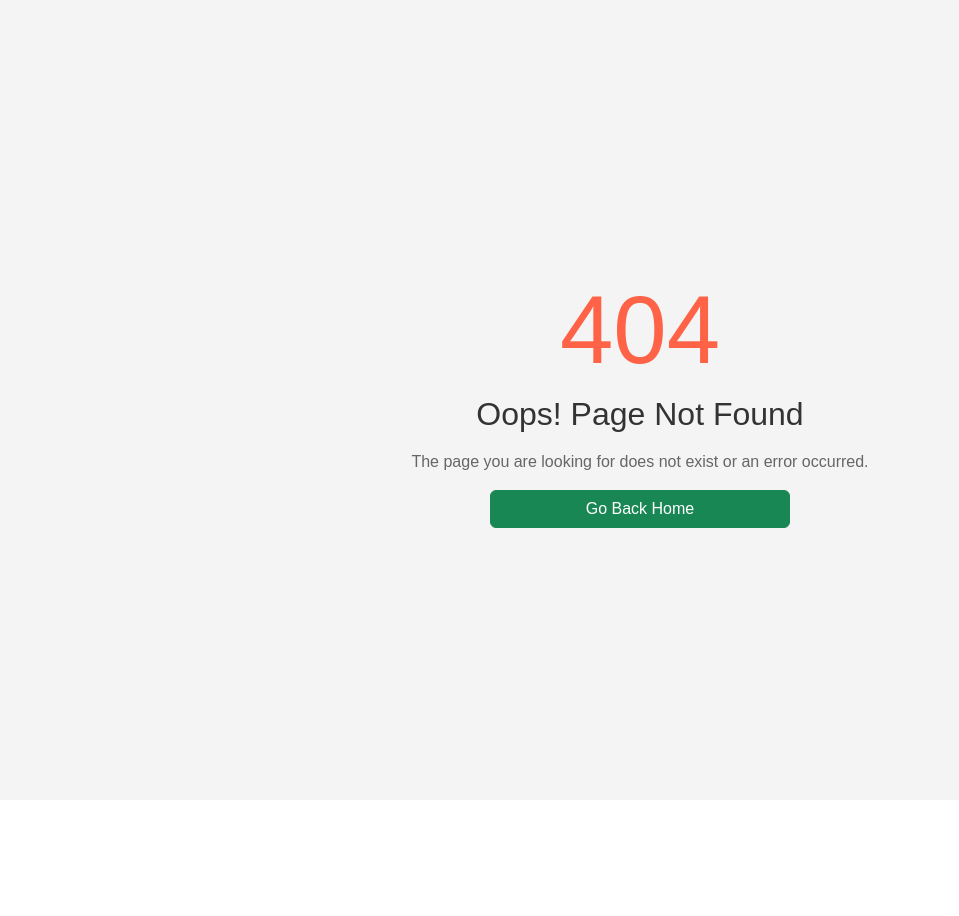
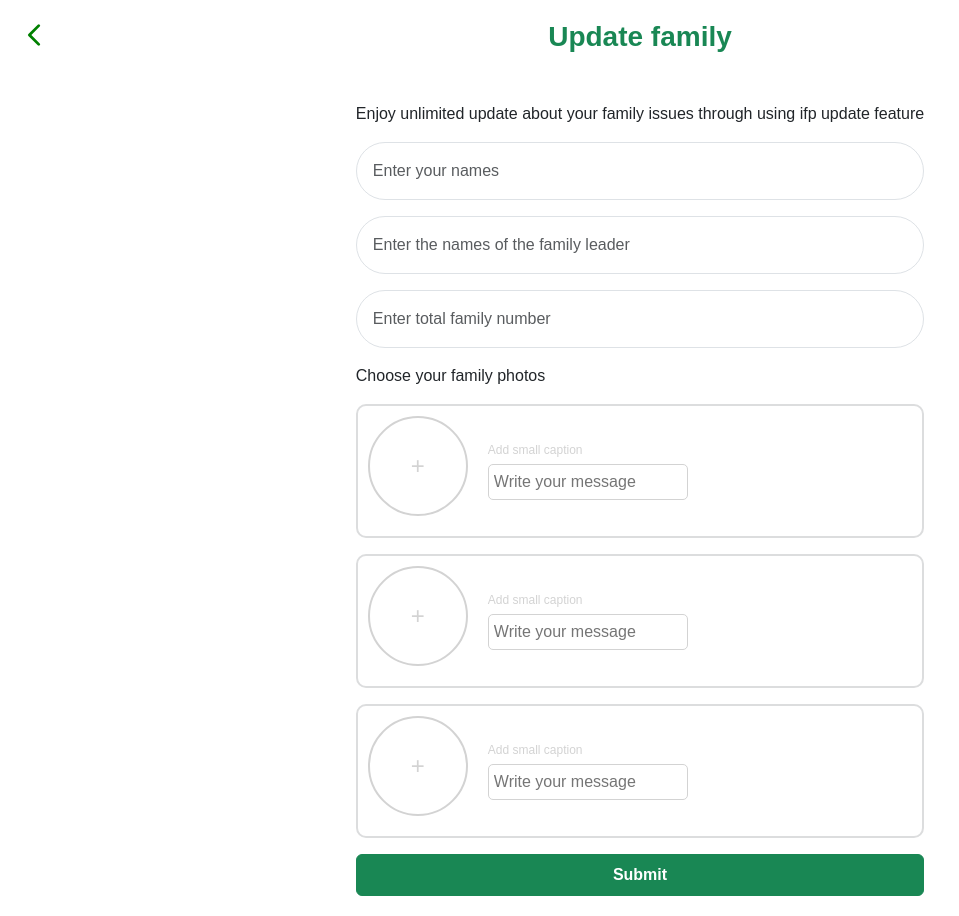
Before and after one commit to IRASUBIZA-SALY-NELSON/IFP, a React (Vite) app in the folder client/: page /family/update-family in a window 1280 px wide. Before the commit this address had no page. Shown: the whole page, without its empty margins (0-959 px from the left). Before the commit the page ends 800 px from the top, so only its background shows below. Built offline with nearby package versions, Linux system fonts and the light colour scheme.

Commit message:
Adding update family details page

```diff
--- a/client/src/App.tsx
+++ b/client/src/App.tsx
@@ -18,6 +18,7 @@ import UserProfile from "./components/UserProfile/UserProfile";
 import UserDashboard from "./components/User-dashboard/UserDashboard";
 import AuthGuard from "./components/AuthGuard/AuthGuard"; // Import the AuthGuard component
 import PageNotFound from "./components/PageNotFound/PageNotFound"; // Import PageNotFound
+import UpdateFamily from "./components/FamilyPage/UpdateFamily";
 
 const App = () => {
   const notificationDay = new Date().toLocaleDateString();
@@ -35,6 +36,7 @@ const App = () => {
           <Route path="/dashboard" element={<Dashboard />} />
           <Route path="/notifications" element={<Notification />} />
           <Route path="/about-us" element={<AboutUs />} />
+          <Route path="/family/update-family" element={<UpdateFamily />}></Route>
 
           {/* Protected Routes */}
           <Route
--- /dev/null
+++ b/client/src/components/FamilyPage/PhotoUpload.css
@@ -0,0 +1,63 @@
+.photo-upload-container {
+  display: flex;
+  align-items: center;
+  padding: 10px;
+  border: 2px solid #dcddde;
+  border-radius: 10px;
+  /* width: 400px; */
+}
+
+.upload-section {
+  position: relative;
+}
+
+.circle-upload {
+  display: inline-block;
+  width: 100px;
+  height: 100px;
+  border-radius: 50%;
+  border: 2px solid #d3d3d3;
+  cursor: pointer;
+  overflow: hidden;
+  position: relative;
+}
+
+.circle-upload input {
+  display: none;
+}
+
+.plus-icon {
+  font-size: 24px;
+  color: #d3d3d3;
+  display: flex;
+  align-items: center;
+  justify-content: center;
+  height: 100%;
+}
+
+.uploaded-image {
+  width: 100%;
+  height: 100%;
+  object-fit: cover;
+  border-radius: 50%;
+}
+
+.caption-section {
+  margin-left: 20px;
+  display: flex;
+  flex-direction: column;
+  justify-content: center;
+}
+
+.caption {
+  color: #d3d3d3;
+  font-size: 12px;
+}
+
+.message-input {
+  border: 1px solid #d3d3d3;
+  border-radius: 5px;
+  padding: 5px;
+  margin-top: 5px;
+  width: 200px;
+}
--- /dev/null
+++ b/client/src/components/FamilyPage/PhotoUpload.tsx
@@ -0,0 +1,45 @@
+import React, { useState } from 'react';
+import './PhotoUpload.css';
+
+const PhotoUpload: React.FC = () => {
+  const [image, setImage] = useState<File | null>(null);
+  const [message, setMessage] = useState<string>('');
+
+  const handleImageChange = (e: React.ChangeEvent<HTMLInputElement>) => {
+    if (e.target.files && e.target.files[0]) {
+      setImage(e.target.files[0]);
+    }
+  };
+
+  const handleMessageChange = (e: React.ChangeEvent<HTMLInputElement>) => {
+    setMessage(e.target.value);
+  };
+
+  return (
+    <div className="photo-upload-container mb-3">
+      <div className="upload-section">
+        <label className="circle-upload">
+          <input type="file" accept="image/*" onChange={handleImageChange} />
+          {image ? (
+            <img src={URL.createObjectURL(image)} alt="Uploaded" className="uploaded-image" />
+          ) : (
+            <span className="plus-icon">+</span>
+          )}
+        </label>
+      </div>
+
+      <div className="caption-section">
+        <span className="caption">Add small caption</span>
+        <input
+          type="text"
+          placeholder="Write your message"
+          value={message}
+          onChange={handleMessageChange}
+          className="message-input"
+        />
+      </div>
+    </div>
+  );
+};
+
+export default PhotoUpload;
--- /dev/null
+++ b/client/src/components/FamilyPage/UpdateFamily.module.css
@@ -0,0 +1,13 @@
+.back-button {
+  position: absolute;
+  top: 20px;
+  left: 20px;
+  cursor: pointer;
+}
+.container {
+  display: flex;
+  flex-direction: column;
+  align-items: center;
+  padding: 20px;
+  font-family: sans-serif;
+}
--- /dev/null
+++ b/client/src/components/FamilyPage/UpdateFamily.tsx
@@ -0,0 +1,61 @@
+import { PiCaretLeftBold } from "react-icons/pi";
+import { useNavigate } from "react-router-dom";
+import styles from "./UpdateFamily.module.css";
+import PhotoUpload from "./PhotoUpload";
+
+const UpdateFamily = () => {
+  const navigate = useNavigate();
+  const handleBack = () => {
+    navigate(-1);
+  };
+  return (
+    <div className={`${styles.container}`}>
+      <div className={`${styles["back-button"]}`} onClick={handleBack}>
+        <PiCaretLeftBold color="green" size={30} />
+      </div>
+      <h3 className="text-success mb-5 fw-semibold">Update family</h3>
+      <div>
+        <p>
+          Enjoy unlimited update about your family issues through using ifp
+          update feature
+        </p>
+        <form>
+          <div className="mb-3">
+            <input
+              type="text"
+              className="form-control p-3 rounded-5"
+              placeholder="Enter your names"
+            />
+          </div>
+          <div className="mb-3">
+            <input
+              type="text"
+              className="form-control p-3 rounded-5"
+              placeholder="Enter the names of the family leader"
+            />
+          </div>
+          <div className="mb-3">
+            <input
+              type="text"
+              className="form-control p-3 rounded-5"
+              placeholder="Enter total family number"
+            />
+          </div>
+          <p>Choose your family photos</p>
+          <div>
+            <PhotoUpload />
+            <PhotoUpload />
+            <PhotoUpload />
+          </div>
+          <div>
+            <button type="submit" className="btn btn-success w-100 fw-semibold pt-2 p-2">
+              Submit
+            </button>
+          </div>
+        </form>
+      </div>
+    </div>
+  );
+};
+
+export default UpdateFamily;
```
